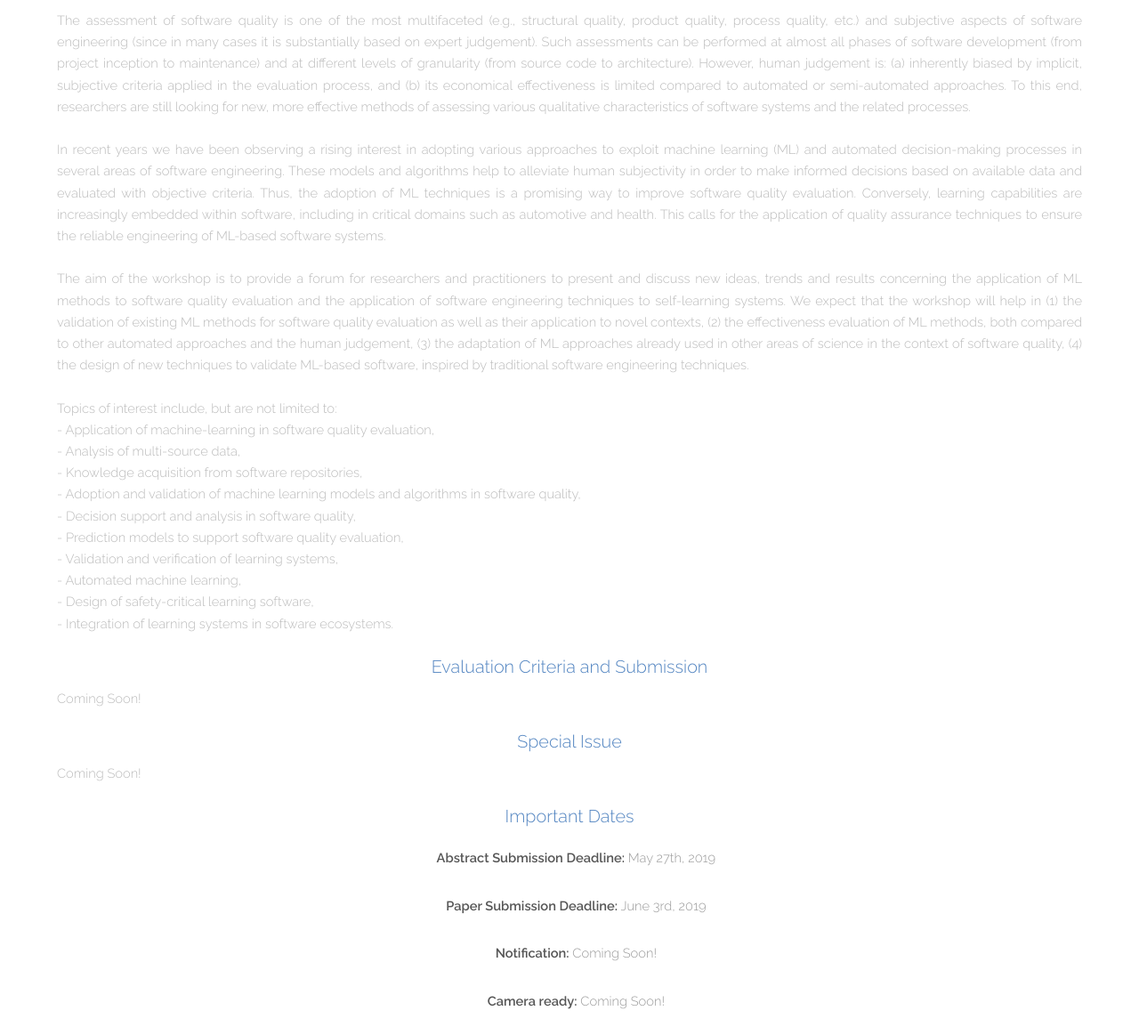
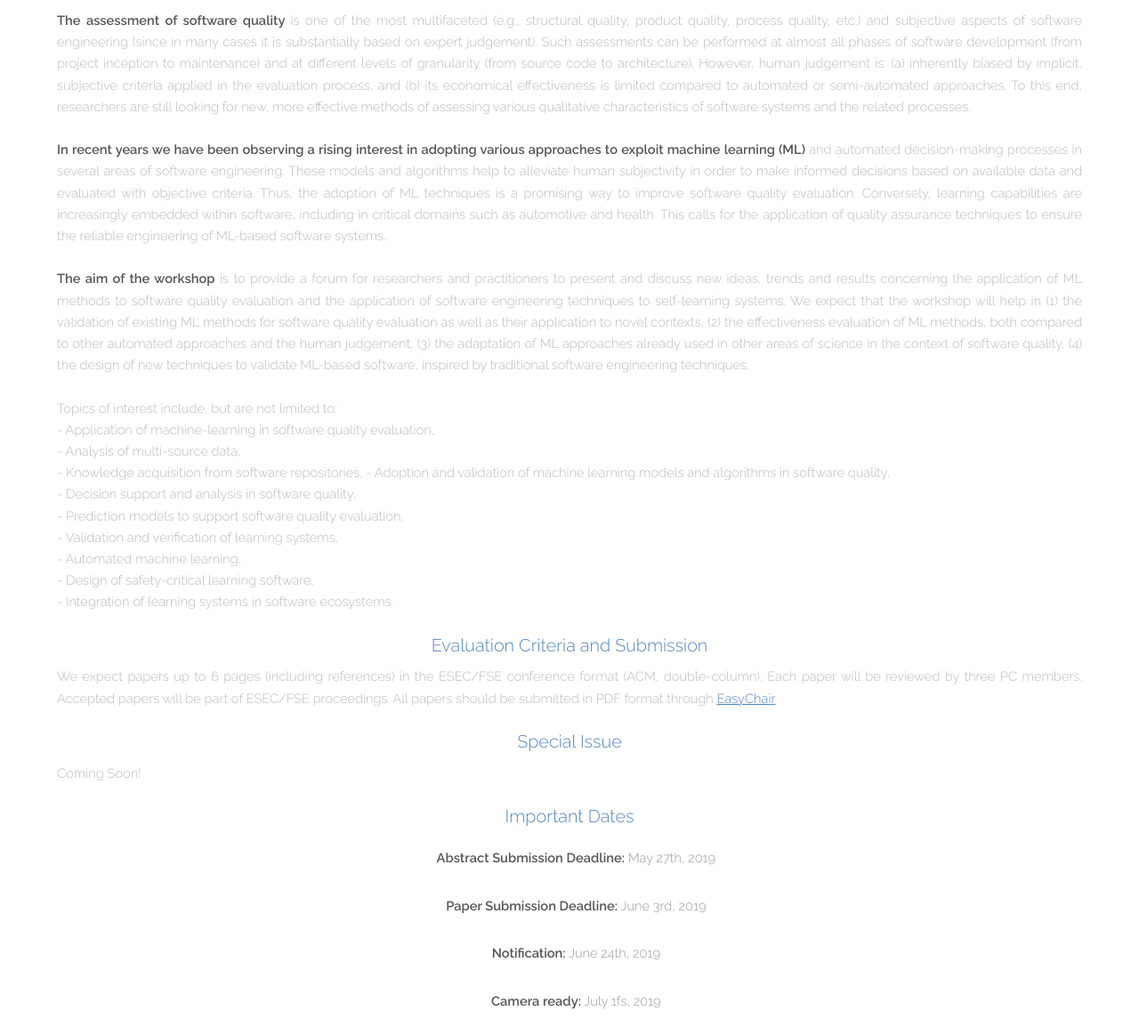
Before and after one commit to MaLTeSQuE2019/MaLTeSQuE2019.github.io, a plain HTML site: page submission.html in a window 1280 px wide. Shown: the part 187-1350 px from the top of the page at 89% size. Drawn offline with Linux system fonts and the light colour scheme.

Commit message:
cfp updated

```diff
--- a/submission.html
+++ b/submission.html
@@ -45,30 +45,31 @@
             <div class="inner">
                 <header class="align-center">
                     <h2>Call for Papers</h2>
-                    <p>The assessment of software quality is one of the most multifaceted (e.g., structural quality, product quality, process quality, etc.) and subjective aspects of software engineering (since in many cases it is substantially based on expert judgement). Such assessments can be performed at almost all phases of software development (from project inception to maintenance) and at different levels of granularity (from source code to architecture). However, human judgement is: (a) inherently biased by implicit, subjective criteria applied in the evaluation process, and (b) its economical effectiveness is limited compared to automated or semi-automated approaches. To this end, researchers are still looking for new, more effective methods of assessing various qualitative characteristics of software systems and the related processes.
+                    <p><b>The assessment of software quality </b> is one of the most multifaceted (e.g., structural quality, product quality, process quality, etc.) and subjective aspects of software engineering (since in many cases it is substantially based on expert judgement). Such assessments can be performed at almost all phases of software development (from project inception to maintenance) and at different levels of granularity (from source code to architecture). However, human judgement is: (a) inherently biased by implicit, subjective criteria applied in the evaluation process, and (b) its economical effectiveness is limited compared to automated or semi-automated approaches. To this end, researchers are still looking for new, more effective methods of assessing various qualitative characteristics of software systems and the related processes.
                     <br>
                     <br>
-					In recent years we have been observing a rising interest in adopting various approaches to exploit machine learning (ML) and automated decision-making processes in several areas of software engineering. These models and algorithms help to alleviate human subjectivity in order to make informed decisions based on available data and evaluated with objective criteria. Thus, the adoption of ML techniques is a promising way to improve software quality evaluation. Conversely, learning capabilities are increasingly embedded within software, including in critical domains such as automotive and health. This calls for the application of quality assurance techniques to ensure the reliable engineering of ML-based software systems.
+					<b>In recent years we have been observing a rising interest in adopting various approaches to exploit machine learning (ML) </b>and automated decision-making processes in several areas of software engineering. These models and algorithms help to alleviate human subjectivity in order to make informed decisions based on available data and evaluated with objective criteria. Thus, the adoption of ML techniques is a promising way to improve software quality evaluation. Conversely, learning capabilities are increasingly embedded within software, including in critical domains such as automotive and health. This calls for the application of quality assurance techniques to ensure the reliable engineering of ML-based software systems.
 					<br>
 					<br>
-					The aim of the workshop is to provide a forum for researchers and practitioners to present and discuss new ideas, trends and results concerning the application of ML methods to software quality evaluation and the application of software engineering techniques to self-learning systems. We expect that the workshop will help in (1) the validation of existing ML methods for software quality evaluation as well as their application to novel contexts, (2) the effectiveness evaluation of ML methods, both compared to other automated approaches and the human judgement, (3) the adaptation of ML approaches already used in other areas of science in the context of software quality, (4) the design of new techniques to validate ML-based software, inspired by traditional software engineering techniques.
+					<b>The aim of the workshop</b> is to provide a forum for researchers and practitioners to present and discuss new ideas, trends and results concerning the application of ML methods to software quality evaluation and the application of software engineering techniques to self-learning systems. We expect that the workshop will help in (1) the validation of existing ML methods for software quality evaluation as well as their application to novel contexts, (2) the effectiveness evaluation of ML methods, both compared to other automated approaches and the human judgement, (3) the adaptation of ML approaches already used in other areas of science in the context of software quality, (4) the design of new techniques to validate ML-based software, inspired by traditional software engineering techniques.
 					<br>
 					<br>
 					Topics of interest include, but are not limited to:<br>
-- Application of machine-learning in software quality evaluation,<br>
-- Analysis of multi-source data,<br>
-- Knowledge acquisition from software repositories,<br>
-- Adoption and validation of machine learning models and algorithms in software quality,<br>
-- Decision support and analysis in software quality,<br>
-- Prediction models to support software quality evaluation,<br>
-- Validation and verification of learning systems,<br>
-- Automated machine learning,<br>
+- Application of machine-learning in software quality evaluation, <br>
+- Analysis of multi-source data, <br>
+- Knowledge acquisition from software repositories,
+- Adoption and validation of machine learning models and algorithms in software quality, <br>
+- Decision support and analysis in software  quality, <br>
+- Prediction models to support software quality evaluation, <br>
+- Validation and verification of learning systems, <br>
+- Automated machine learning, <br>
 - Design of safety-critical learning software,<br>
-- Integration of learning systems in software ecosystems.</p>
+- Integration of learning systems in software ecosystems. </p>
 
 <h3>Evaluation Criteria and Submission</h3>
 
-<p>Coming Soon!</p>
+<p>We expect papers up to 6 pages (including references) in the ESEC/FSE conference format (ACM, double-column). Each paper will be reviewed by three PC members.  Accepted papers will be part of ESEC/FSE proceedings. All papers should be submitted in PDF format through
+<a href="#" target="blank"><span class="label">EasyChair</span></a></p>
 
 <h3>Special Issue</h3>
 
@@ -92,8 +93,8 @@ Authors of selected papers accepted at MaLTeSQuE 2018 will be invited to submit
 <h3>Important Dates</h3>
 <ul><b>Abstract Submission Deadline:</b> May 27th, 2019</ul>
 <ul><b>Paper Submission Deadline:</b> June 3rd, 2019</ul>
-<ul><b>Notification:</b> Coming Soon!</ul>
-<ul><b>Camera ready:</b> Coming Soon!</ul>
+<ul><b>Notification:</b> June 24th, 2019</ul>
+<ul><b>Camera ready:</b> July 1fs, 2019</ul>
 <ul><b>Workshop:</b> Aug 27th, 2019</ul>
 
 
```
Also changed, not shown: committe.html (+10 -46 lines), index.html (+2 -2 lines).
